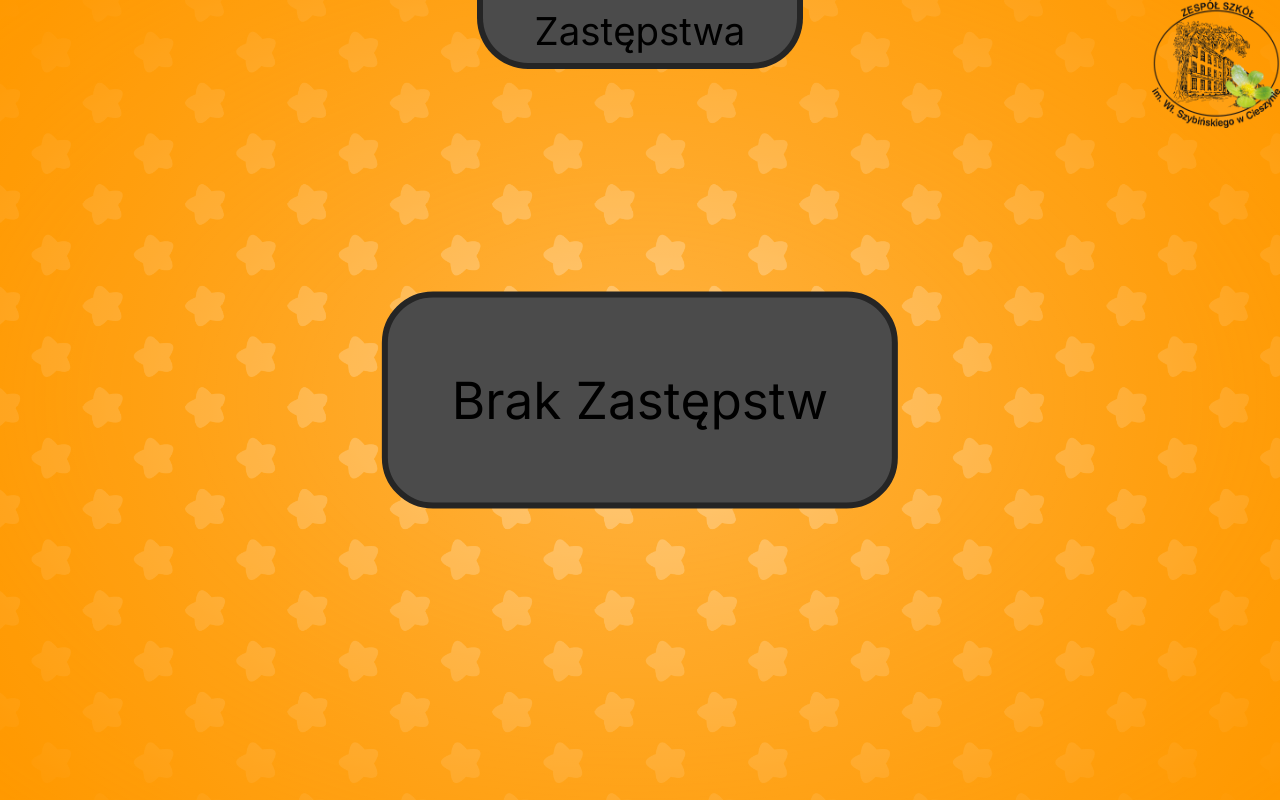
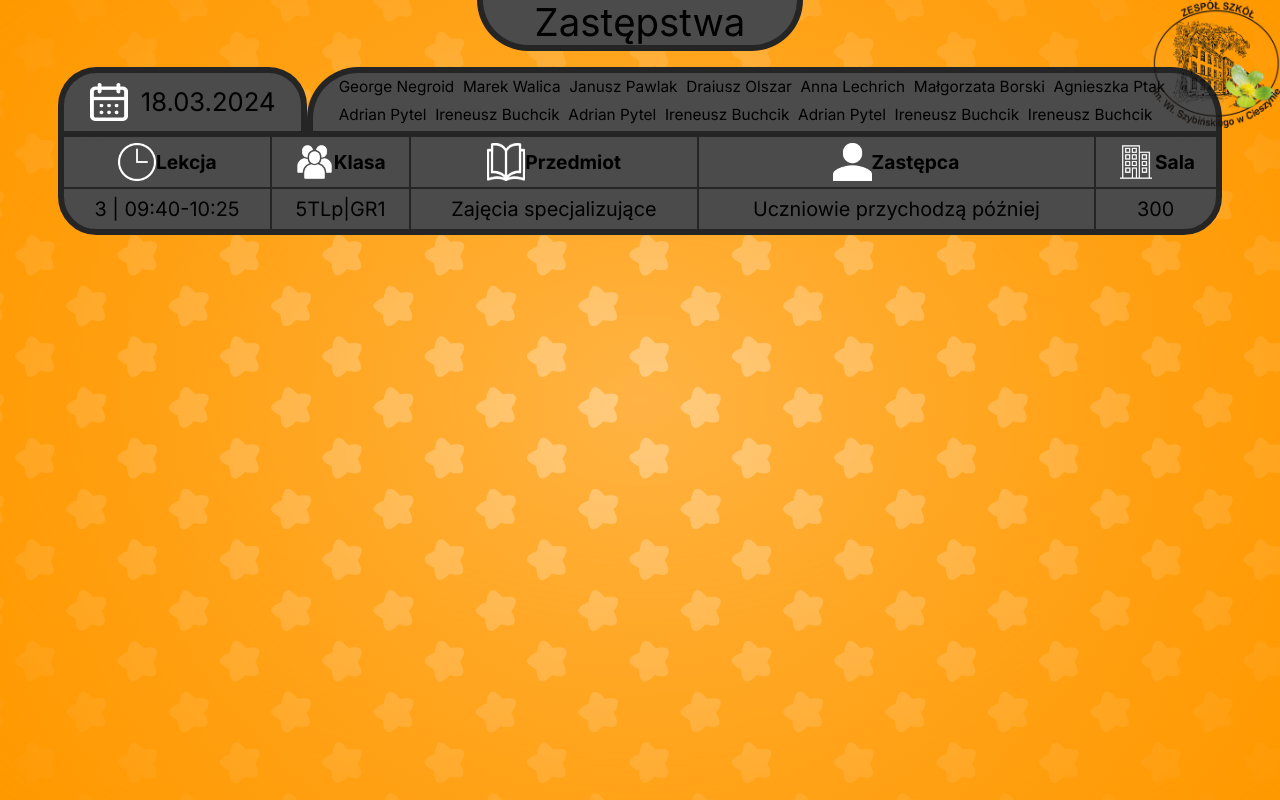
Before and after one commit to SpecialJayy/Substitutions-display-system, a Next.js app: page /display in a window 1280 px wide. Built offline with nearby package versions, Linux system fonts and the light colour scheme.

Commit message:
Changes regarding absent teachers
added the absent teachers tab

```diff
--- /dev/null
+++ b/public/assets/raw.html
@@ -0,0 +1,49 @@
+<!DOCTYPE html>
+<!-- saved from url=(0094)https://dds.vulcan.net.pl/Download/Document/eb99d756-5711-4d90-830d-90048549cf41?embedded=true -->
+<html><head><meta http-equiv="Content-Type" content="text/html; charset=UTF-8">
+
+		<title>
+			Zastępstwa
+		</title><style>
+			table, th, td { border: 1px solid black; }
+			table{ border: 1px solid black; margin-bottom: 30px; width:80%; border-collapse: collapse; table-layout:fixed; margin-left:auto; margin-right:auto; overflow-wrap: break-word; text-align: center;}
+			th { padding:5px; text-align: left; }
+			h1, h2 { text-align: center; }
+
+		</style>
+	</head><body>
+		<h1>
+			Zastępstwa
+		</h1><h2>
+			Okres: 18.03.2024 (pon.) - 18.03.2024 (pon.)
+		</h2><table>
+			<tbody><tr>
+				<th colspan="7">Dzień: 18.03.2024 (pon.)</th>
+			</tr><tr>
+				<th style="text-align: center">Lekcja</th><th style="text-align: center">Nauczyciel/wakat</th><th style="text-align: center">Oddział</th><th style="text-align: center">Przedmiot</th><th style="text-align: center">Sala</th><th style="text-align: center">Zastępca</th><th style="text-align: center">Uwagi</th>
+			</tr><tr>
+				<td>0, 07:10-07:55</td><td>Nauczyciel1</td><td>5TLp|GR1</td><td>Zajęcia specjalizujące</td><td>300</td><td>Uczniowie przychodzą później</td><td></td>
+			</tr><tr>
+				<td>1, 08:00-08:45</td><td>Nauczyciel3/td><td>2TL</td><td>Historia i teraźniejszość</td><td>11</td><td>Okienko dla uczniów</td><td></td>
+			</tr><tr>
+				<td>1, 08:00-08:45</td><td>Nauczyciel2</td><td>5TLp|GR1</td><td>Zajęcia specjalizujące</td><td>300</td><td>Uczniowie przychodzą później</td><td></td>
+			</tr><tr>
+				<td>1, 08:00-08:45</td><td>Nauczyciel2</td><td>2TG</td><td>podstawy projektowania graficznego</td><td>21</td><td>Uczniowie przychodzą później</td><td></td>
+			</tr><tr>
+				<td>2, 08:50-09:35</td><td>Nauczyciel2</td><td>1TL</td><td>Język polski</td><td>11</td><td>Nauczyciel  11</td><td></td>
+			</tr><tr>
+				<td>2, 08:50-09:35</td><td>Nauczyciel1</td><td>5TLp|GR1</td><td>Zajęcia specjalizujące</td><td>300</td><td>Uczniowie przychodzą później</td><td></td>
+			</tr><tr>
+				<td>2, 08:50-09:35</td><td>Nauczyciel3</td><td>3TG</td><td>podstawy projektowania graficznego</td><td>21</td><td>Uczniowie przychodzą później</td><td></td>
+			</tr><tr>
+				<td>2, 08:50-09:35</td><td>Nauczyciel4</td><td>3o</td><td>Język angielski</td><td>302</td><td>Nauczyciel5</td><td></td>
+			</tr><tr>
+				<td>2, 08:50-09:35</td><td>wakat</td><td>1TI</td><td>Wychowanie fizyczne</td><td>305</td><td>Nauczyciel1</td><td></td>
+			</tr><tr>
+				<td>3, 09:40-10:25</td><td>Nauczyciel3</td><td>3w</td><td>Matematyka</td><td>Au</td><td>wakat</td><td></td>
+			</tr><tr>
+				<td>3, 09:40-10:25</td><td>Nauczyciel1</td><td>5TLp|GR1</td><td>Zajęcia specjalizujące</td><td>300</td><td>Uczniowie przychodzą później</td><td></td>
+			</tr>
+		</tbody></table>
+
+</body></html>
--- a/src/app/display/page.tsx
+++ b/src/app/display/page.tsx
@@ -40,6 +40,7 @@ export default function Display() {
                 {/* {subs.length !== 0 && <h2>{subs[0][1]}</h2>} */}
                 <div className={`main ${ subs[0][0].length == 0 ? "gone" : ""}`}>
                     <span>
+                        <div className="topInfo">
                             <p className="calendarTime">
                                 <Image
                                     src={`/images/calendar.png`}
@@ -51,6 +52,23 @@ export default function Display() {
                                 <span>{subs[currentElementIndex][0][1]}</span>
                                 }
                             </p>
+                            <p className="absentTeachers">
+                                <p>George Negroid&nbsp;&nbsp;</p>
+                                <p>Marek Walica&nbsp;&nbsp;</p>
+                                <p>Janusz Pawlak&nbsp;&nbsp;</p>
+                                <p>Draiusz Olszar&nbsp;&nbsp;</p>
+                                <p>Anna Lechrich&nbsp;&nbsp;</p>
+                                <p>Małgorzata Borski&nbsp;&nbsp;</p>
+                                <p>Agnieszka Ptak&nbsp;&nbsp;</p>
+                                <p>Adrian Pytel&nbsp;&nbsp;</p>
+                                <p>Ireneusz Buchcik&nbsp;&nbsp;</p>
+                                <p>Adrian Pytel&nbsp;&nbsp;</p>
+                                <p>Ireneusz Buchcik&nbsp;&nbsp;</p>
+                                <p>Adrian Pytel&nbsp;&nbsp;</p>
+                                <p>Ireneusz Buchcik&nbsp;&nbsp;</p>
+                                <p>Ireneusz Buchcik&nbsp;&nbsp;</p>
+                            </p>
+                        </div>
                     <div className="rounded">
                         <table className="mainTable">
                     <thead>
@@ -81,23 +99,23 @@ export default function Display() {
                             <th>
                                  <p className="tableInfo">
                                     <Image
+                                        src={`/images/book.png`}
+                                        height={100}
+                                        width={100}
+                                        alt="zegar"
+                                        className="tableIcon"/>
+                                    Przedmiot
+                                </p>
+                            </th>
+                            <th>
+                                <p className="tableInfo">
+                                    <Image
                                         src={`/images/person.png`}
                                         height={100}
                                         width={100}
                                         alt="zegar"
                                         className="tableIcon"/>
                                     Zastępca
-                                </p>
-                            </th>
-                            <th>
-                                <p className="tableInfo">
-                                    <Image
-                                    src={`/images/book.png`}
-                                    height={100}
-                                    width={100}
-                                    alt="zegar"
-                                    className="tableIcon"/>
-                                    Przedmiot
                                 </p>
                             </th>
                             <th className="last">
@@ -121,16 +139,16 @@ export default function Display() {
                                         <tr key={elem[0]} className="last">
                                              <td>{elem[2]}</td> {/* lekcja */}
                                             <td className="klasa">{elem[4]}</td> {/* klasa */}
+                                            <td>{elem[5]}</td> {/* przedmiot */}
                                             <td>{elem[7]}</td> {/* zastępca */}
-                                            <td>{elem[5]}</td> {/* przedmiot */}
                                             <td className="last">{elem[6]}</td> {/* sala */}
                                         </tr>
                                     ) : (
                                         <tr key={elem[0]}>
                                             <td>{elem[2]}</td> {/* lekcja */}
                                             <td className="klasa">{elem[4]}</td> {/* klasa */}
+                                            <td>{elem[5]}</td> {/* przedmiot */}
                                             <td>{elem[7]}</td> {/* zastępca */}
-                                            <td>{elem[5]}</td> {/* przedmiot */}
                                             <td className="last">{elem[6]}</td>  {/* sala */}
                                         </tr>
                                     )
--- a/src/app/globals.css
+++ b/src/app/globals.css
@@ -99,7 +99,8 @@ body {
   border-radius: 0px 0px 4vw 4vw;
   padding-left: 4vw;
   padding-right: 4vw;
-  line-height: 4.9vw;
+  line-height: 3.5vw;
+  margin-bottom: 2vh;
 }
 
 .tableIcon {
@@ -112,6 +113,7 @@ body {
   align-items: center;
   background-color: var(--background);
   width: fit-content;
+  min-width: fit-content;
   max-height: 5vw;
   padding: 1vw 2vw 1vw 2vw;
   font-size: 2vw;
@@ -124,7 +126,7 @@ body {
 .rounded{
   border:solid var(--border);
   border-width: 0.5vw;
-  border-radius: 0 3vw 3vw 3vw;
+  border-radius: 0 0 3vw 3vw;
   width: fit-content;
   height: fit-content;
   background-color: var(--background);
@@ -236,3 +238,29 @@ table .klasa{
     transform: rotate(360deg);
   }
 }
+
+.topInfo {
+  display: flex;
+  flex-direction: row;
+}
+
+.absentTeachers > p {
+  width: fit-content;
+}
+
+.absentTeachers{
+  display: flex;
+  background-color: var(--background);
+  border: solid var(--border);
+  box-sizing: border-box;
+  border-radius: 4vw 4vw 0 0;
+  padding-left: 2vw;
+  padding-right: 2vw;
+  font-size: 1.2vw;
+  border-width: 0.5vw 0.5vw 0 0.5vw;
+  padding-top: 0.2vw;
+  flex-wrap: wrap;
+  width: 71.45vw;
+  height: 5vw;
+  max-height: 100%;
+}
```
Lines whose indentation alone changed are shown as unchanged.
